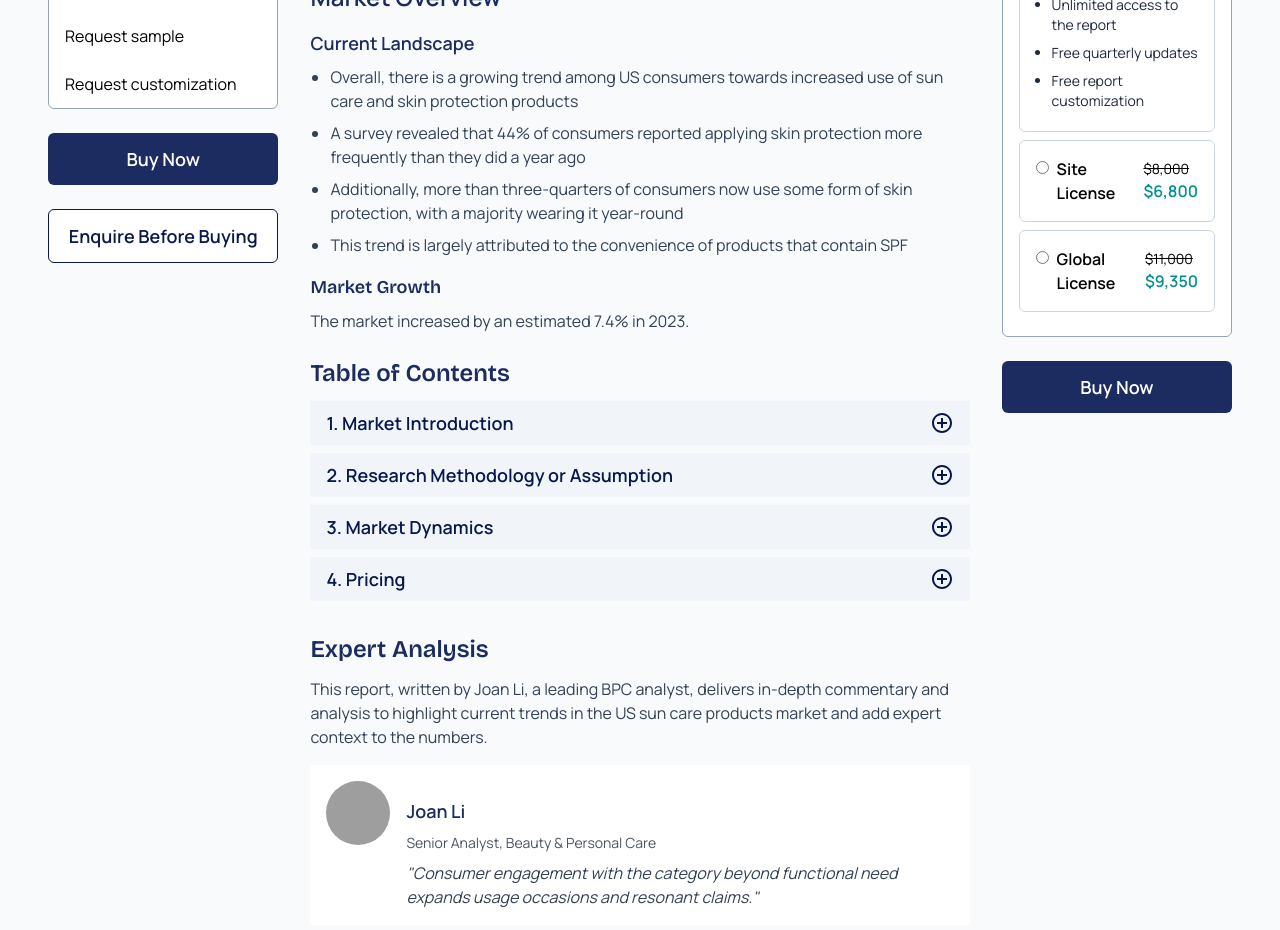
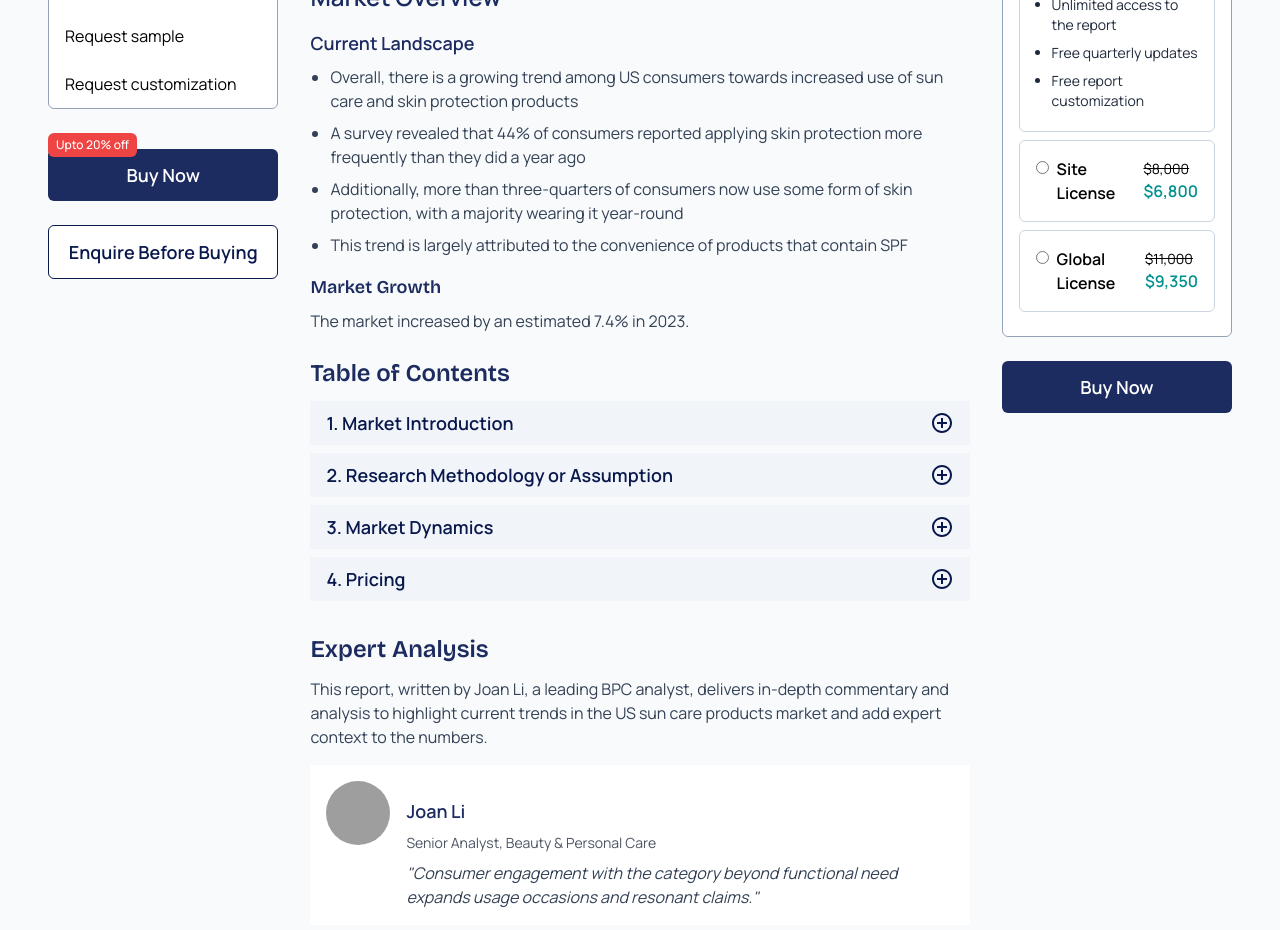
Before and after one commit to Anuragtech02/uds-vps, a Next.js app: page /report-store/1254 in a window 1280 px wide. Shown: the part 920-1850 px from the top of the page. Built offline with nearby package versions, Linux system fonts and the light colour scheme; grey boxes are pictures that could not be loaded.

Commit message:
buy now pill

```diff
--- a/src/components/Report/ReportBlock.tsx
+++ b/src/components/Report/ReportBlock.tsx
@@ -76,9 +76,14 @@ const ReportBlock = () => {
                      ))}
                   </ul>
                </div>
-               <Button className='w-full py-3' variant='secondary'>
-                  Buy Now
-               </Button>
+               <div className='relative mt-4'>
+                  <div className='width-[max-content] absolute -top-4 left-0 rounded-md bg-red-500 px-2 py-1 text-xs font-medium text-white'>
+                     Upto 20% off
+                  </div>
+                  <Button className='w-full py-3' variant='secondary'>
+                     Buy Now
+                  </Button>
+               </div>
                <Button className='w-full py-3' variant='light'>
                   Enquire Before Buying
                </Button>
```
